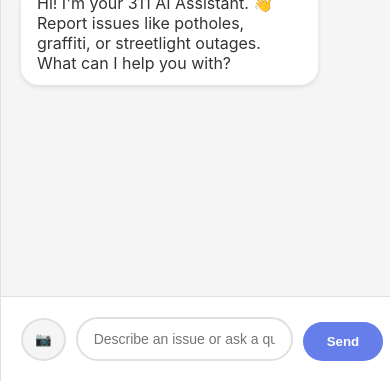
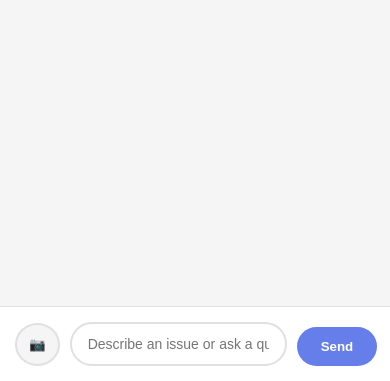
Before and after one commit to RobsPythonThings/heroku-311-agent, a Flask app: page / in a window 390 px wide. Shown: the part 463-844 px from the top of the page. Run offline with Flask 3, Linux system fonts and the light colour scheme; some libraries are stand-ins or nearby versions.

Commit message:
Fix mobile Safari scrolling - add responsive CSS

```diff
--- a/templates/index.html
+++ b/templates/index.html
@@ -2,7 +2,7 @@
 <html lang="en">
 <head>
     <meta charset="UTF-8">
-    <meta name="viewport" content="width=device-width, initial-scale=1.0">
+    <meta name="viewport" content="width=device-width, initial-scale=1.0, user-scalable=no">
     <title>311 AI Assistant</title>
     <link rel="stylesheet" href="https://unpkg.com/leaflet@1.9.4/dist/leaflet.css" />
     <style>
@@ -50,6 +50,7 @@
             overflow-y: auto;
             padding: 20px;
             background: #f5f5f5;
+            -webkit-overflow-scrolling: touch;
         }
         .message {
             margin-bottom: 15px;
@@ -174,6 +175,49 @@
                 height: 60vh;
             }
         }
+
+        /* MOBILE RESPONSIVE STYLES */
+        @media (max-width: 768px) {
+            body {
+                flex-direction: column;
+            }
+            #map-container {
+                display: none;
+            }
+            #chat-container {
+                width: 100%;
+                height: 100vh;
+                border-left: none;
+            }
+            #chat-header {
+                padding: 15px;
+            }
+            #chat-header h1 {
+                font-size: 18px;
+            }
+            #chat-messages {
+                padding: 15px;
+            }
+            .message-content {
+                max-width: 85%;
+            }
+            #chat-input-container {
+                padding: 15px;
+            }
+        }
+
+        @media (max-width: 768px) and (min-height: 600px) {
+            #map-container {
+                display: block;
+                height: 30vh;
+                flex: none;
+            }
+            #chat-container {
+                height: 70vh;
+                flex: none;
+            }
+        }
+
     </style>
 </head>
 <body>
```
